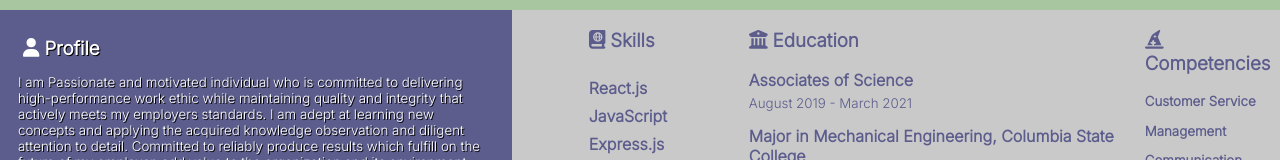
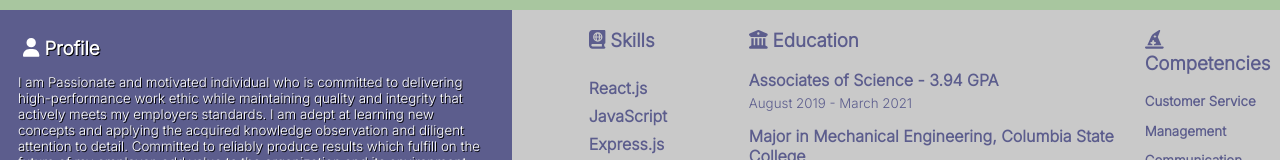
Before and after one commit to DavonHB/Resume, a React (Create React App) app: page / in a window 1280 px wide. Shown: the part 134-294 px from the top of the page. Built offline with nearby package versions, Linux system fonts and the light colour scheme.

Commit message:
added GPA

```diff
--- a/src/components/right/index.js
+++ b/src/components/right/index.js
@@ -21,7 +21,7 @@ const Right = () => {
 
             <div className='education'>
                 <h3><FontAwesomeIcon icon={faBuildingColumns}  className='icon'/>Education</h3>
-                <p>Associates of Science</p>
+                <p>Associates of Science - 3.94 GPA</p>
                 <p className='date'>August 2019 - March 2021</p>
                 <p>Major in Mechanical Engineering, Columbia State College</p>
                 <p>5 Consecutive Semesters on the Dean's List</p>
```
